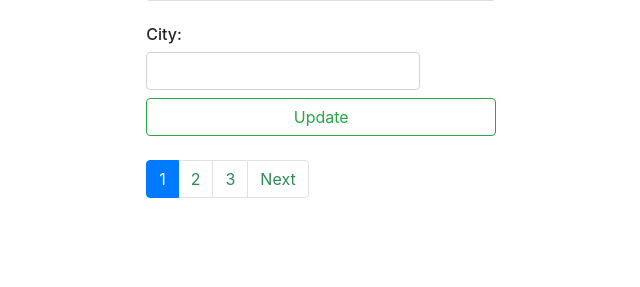
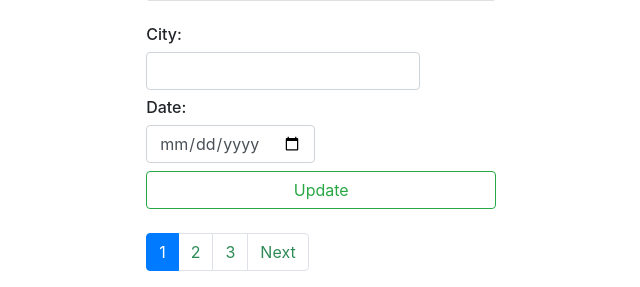
Before and after one commit to vladyslav-zelenyi/Siteweather, a Django app: page / in a window 1280 px wide. Shown: the part 1039-1326 px from the top of the page, without its empty margins (254-894 px from the left). Before the commit the page ends 1237 px from the top, so only its background shows below. Run offline with Django 3.2, Linux system fonts and the light colour scheme; data comes from the database, SQL or seed files in the repository; parts of the project's set-up code (start-up, migrations or seed data) failed here and were passed over; some libraries are stand-ins or nearby versions.

Commit message:
Filters by city and date are implemented.

```diff
--- a/siteweather/forms.py
+++ b/siteweather/forms.py
@@ -120,6 +120,6 @@ class SendMailForm(forms.Form):
 
 class CityBlockFilterForm(forms.Form):
     city_name_filter = forms.CharField(max_length=300, label='city_name_filter', widget=forms.TextInput(
-        attrs={'class': 'form-control'}))
+        attrs={'class': 'form-control'}),)
     date_filter = forms.DateField(label='date_filter', widget=forms.DateInput(
-        attrs={'class': 'form-control'}))
+        attrs={'class': 'form-control'}),)
--- a/siteweather/templates/siteweather/home.html
+++ b/siteweather/templates/siteweather/home.html
@@ -28,7 +28,7 @@
                         <h6 class="card-text">{{ item.temperature }}°C</h6>
                         <h5 class="card-text">{{ item.weather_main_description }}
                         </h5>
-                        <a href="{{ item.get_absolute_url }}" class="btn btn-outline-success btn-blockn">Read
+                        <a href="{{ item.get_absolute_url }}" class="btn btn-outline-success btn-block">Read
                             more</a>
                     </div>
                 </div>
@@ -43,7 +43,20 @@
         <label for="id_city_name_filter">
             <h6>City:</h6>
             <input type="search" class="form-control" name="city_name_filter"
-                   required="" id="id_city_name_filter">
+                   id="id_city_name_filter">
+            {% if form.errors %}
+                {% for error in form.city_name.errors %}
+                    <br>
+                    <div class="alert alert-danger">
+                        <strong>{{ error|escape }}</strong>
+                    </div>
+                {% endfor %}
+            {% endif %}
+        </label>
+        <label for="id_date_filter">
+            <h6>Date:</h6>
+            <input type="date" class="form-control" name="date_filter"
+                   id="id_date_filter">
             {% if form.errors %}
                 {% for error in form.city_name.errors %}
                     <br>
@@ -58,5 +71,4 @@
         </button>
         <br>
     </form>
-
 {% endblock %}
--- a/siteweather/views.py
+++ b/siteweather/views.py
@@ -140,10 +140,18 @@ class Home(ListView):
     def get_queryset(self):
         try:
             city = self.request.GET.get('city_name_filter')
-            result = CityBlock.objects.filter(searched_by_user=self.request.user)
-            if self.request.GET.get('city_name_filter') is not None:
-                result = CityBlock.objects.filter(city_name=city)
-            print(result)
+            date = self.request.GET.get('date_filter')
+            if str(self.request.user) == 'AnonymousUser':
+                result = CityBlock.objects.all()
+            else:
+                result = CityBlock.objects.filter(searched_by_user=self.request.user)
+            if city != '' and self.request.GET.get('city_name_filter') is not None:
+                result = result.filter(city_name=city)
+            if date != '' and self.request.GET.get('date_filter') is not None:
+                year = date[0:4]
+                month = date[5:7]
+                day = date[8:]
+                result = result.filter(timestamp__year=year, timestamp__month=month, timestamp__day=day)
             return result
         except TypeError:
             return CityBlock.objects.all()
@@ -179,8 +187,11 @@ class FindCity(View):
                 'pressure': r['main']['pressure'],
                 'wind_speed': r['wind']['speed'],
                 'country': r['sys']['country'],
-                'searched_by_user': request.user,
             }
+            if str(request.user) != 'AnonymousUser':
+                city_weather['searched_by_user'] = request.user
+            else:
+                city_weather['searched_by_user'] = CustomUser.objects.get(pk=1)
             city = CityBlock.objects.create(**city_weather)
             return redirect(city)
         return render(request, self.template_name, {'form': form})
```
